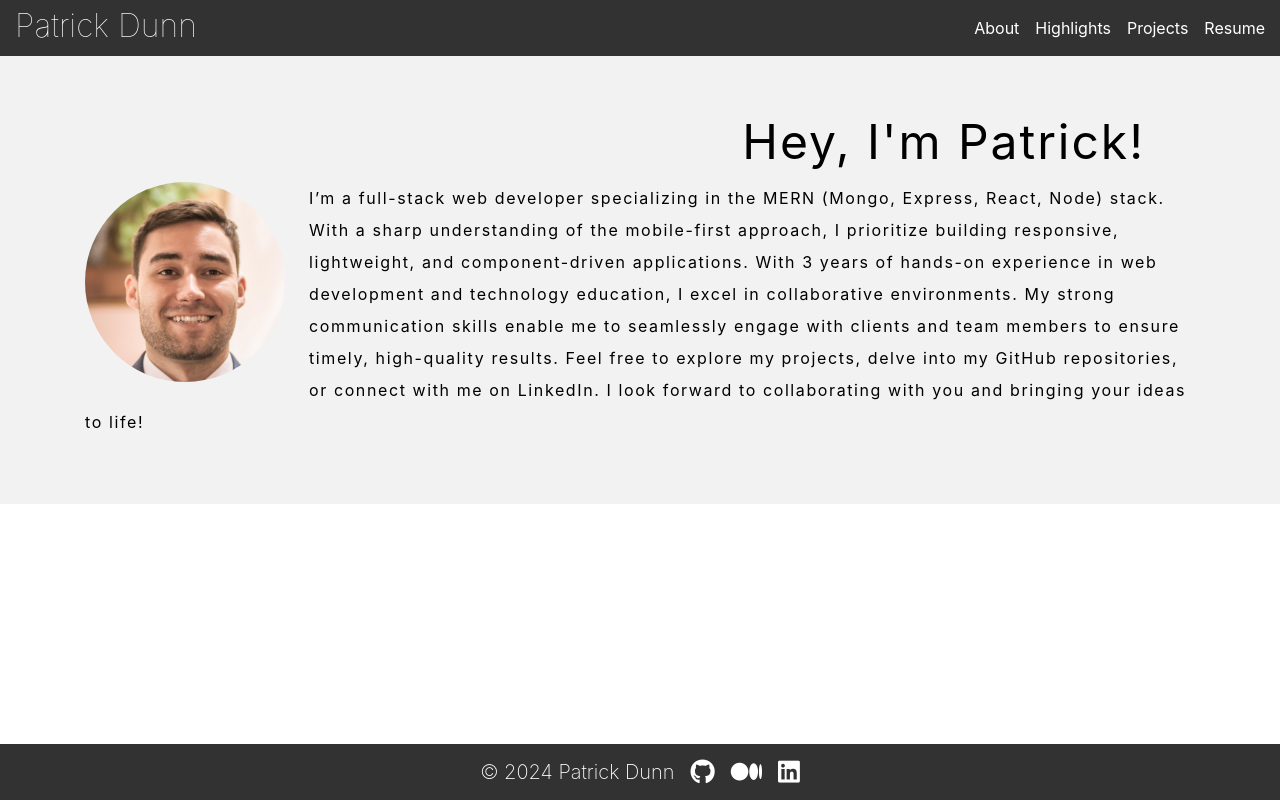
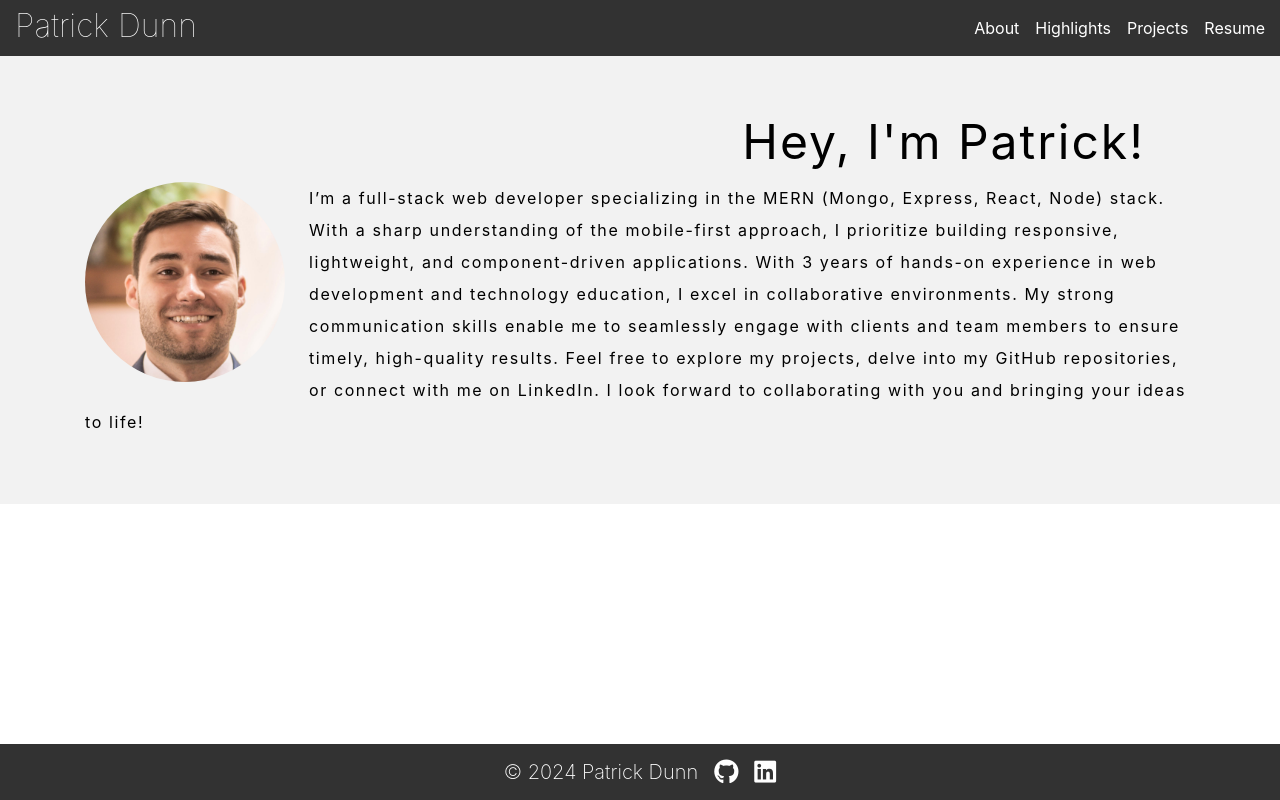
Before and after one commit to knightmac19/portfolio-2024, a React (Create React App) app: page / in a window 1280 px wide. Built offline with nearby package versions, Linux system fonts and the light colour scheme; some icons are missing.

Commit message:
remove medium icon from footer

```diff
--- a/src/components/Footer/index.js
+++ b/src/components/Footer/index.js
@@ -9,13 +9,7 @@ const Footer = () => {
       >
         <i className="fa fa-lg fa-github"></i>
       </a>
-      <a
-        href="https://medium.com/@patrickdunn_15451"
-        target="_blank"
-        rel="noopener noreferrer"
-      >
-        <i className="fab fa-lg fa-medium"></i>
-      </a>
+
       <a
         href="https://www.linkedin.com/in/patrick-dunn-3a14249b/"
         target="_blank"
```
